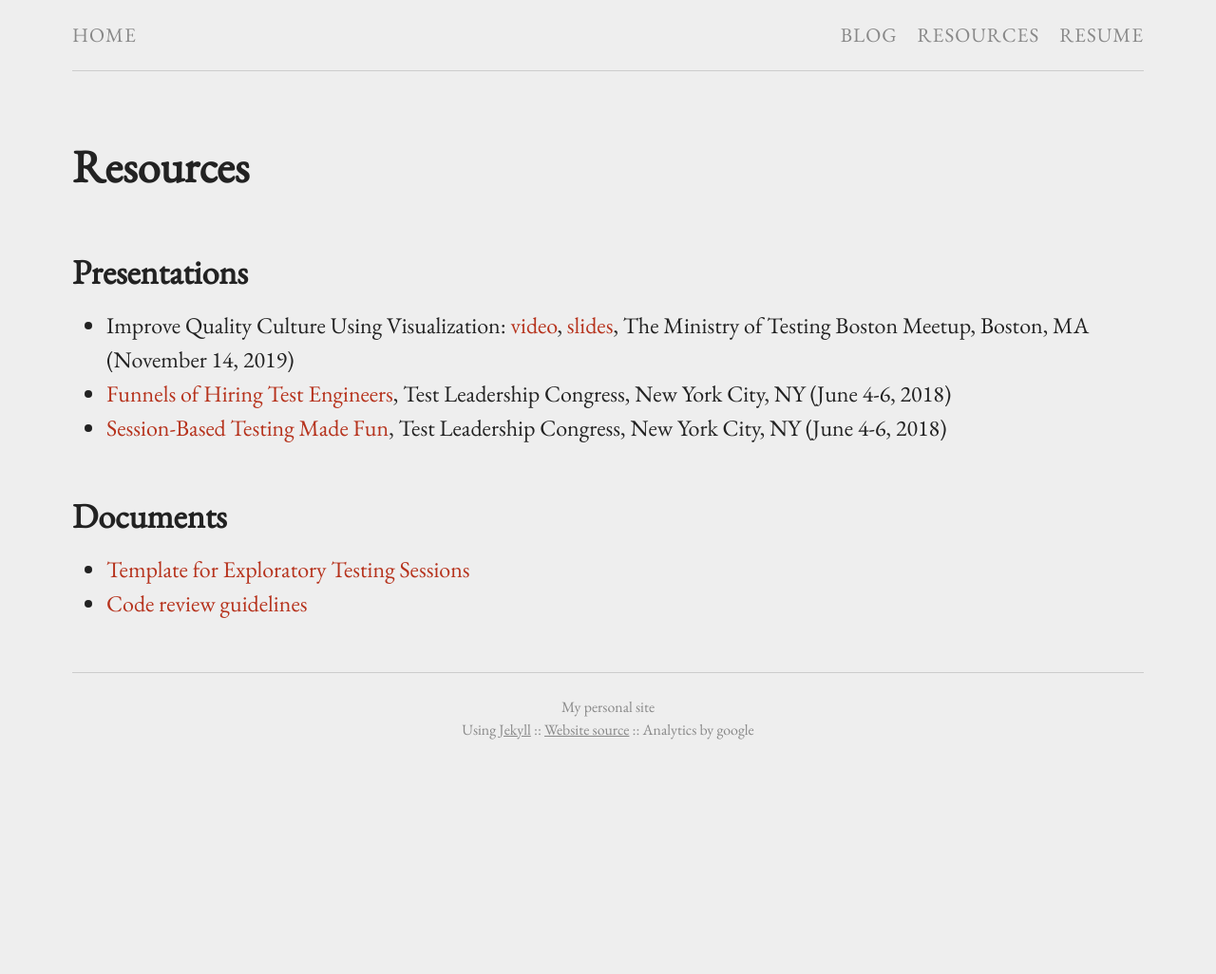
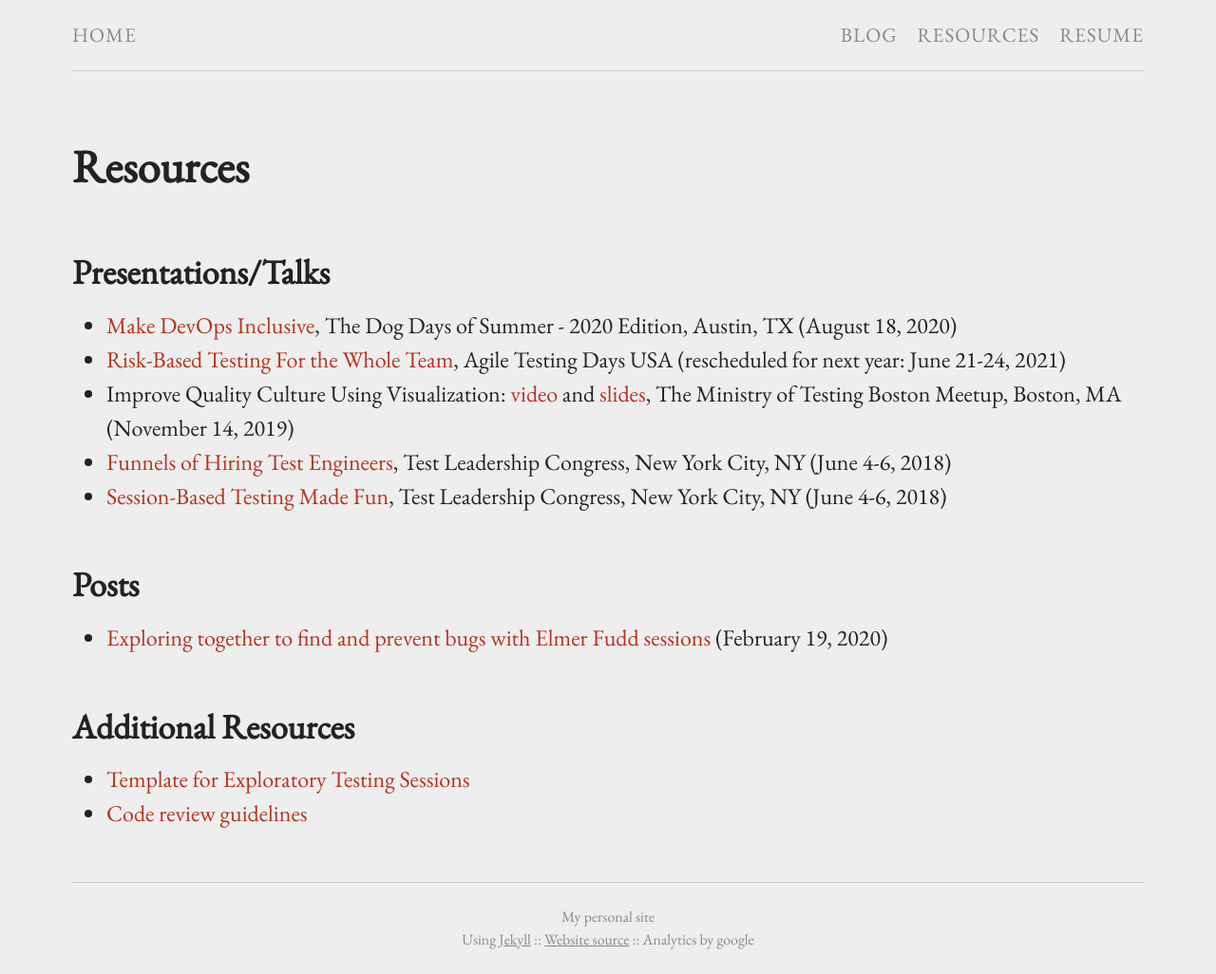
Before and after one commit to bertold/bertold.kolics.net, a Jekyll site: the page built from pages.md, in a window 1280 px wide. Shown: the whole page at 95% size. Built offline with Jekyll 4.4.1, drawn with Linux system fonts in a browser that asks for light colours; before the commit the page ends 900 px from its top, so only the background shows below that.

Commit message:
Added slide deck for Make DevOps Inclusive

```diff
--- a/pages.md
+++ b/pages.md
@@ -3,13 +3,19 @@ layout: page
 title: Resources
 permalink: /pages/
 ---
-## Presentations
+## Presentations/Talks
 
-* Improve Quality Culture Using Visualization: [video](https://youtu.be/iBMiv4uV4Q4), [slides](https://www.slideshare.net/BertoldKolics/improve-quality-culture-using-visualization-193999778), The Ministry of Testing Boston Meetup, Boston, MA (November 14, 2019)
+* [Make DevOps Inclusive](https://www.slideshare.net/BertoldKolics/make-devops-inclusive), The Dog Days of Summer - 2020 Edition, Austin, TX (August 18, 2020)
+* [Risk-Based Testing For the Whole Team](https://agiletestingdays.us/session/risk-based-testing-for-the-whole-team/), Agile Testing Days USA (rescheduled for next year: June 21-24, 2021)
+* Improve Quality Culture Using Visualization: [video](https://youtu.be/iBMiv4uV4Q4) and [slides](https://www.slideshare.net/BertoldKolics/improve-quality-culture-using-visualization-193999778), The Ministry of Testing Boston Meetup, Boston, MA (November 14, 2019)
 * [Funnels of Hiring Test Engineers](https://www.slideshare.net/BertoldKolics/funnels-of-hiring-test-engineers-100978729), Test Leadership Congress, New York City, NY (June 4-6, 2018)
 * [Session-Based Testing Made Fun](https://www.slideshare.net/BertoldKolics/session-based-testing-made-fun-100978314), Test Leadership Congress, New York City, NY (June 4-6, 2018)
 
-## Documents
+## Posts
+
+* [Exploring together to find and prevent bugs with Elmer Fudd sessions](https://www.mabl.com/blog/exploring-together-to-find-and-prevent-bugs-with-elmer-fudd-sessions) (February 19, 2020)
+
+## Additional Resources
 
 * [Template for Exploratory Testing Sessions](/pages/exploratorytesting.html)
 * [Code review guidelines](/pages/codereview.html)
```
